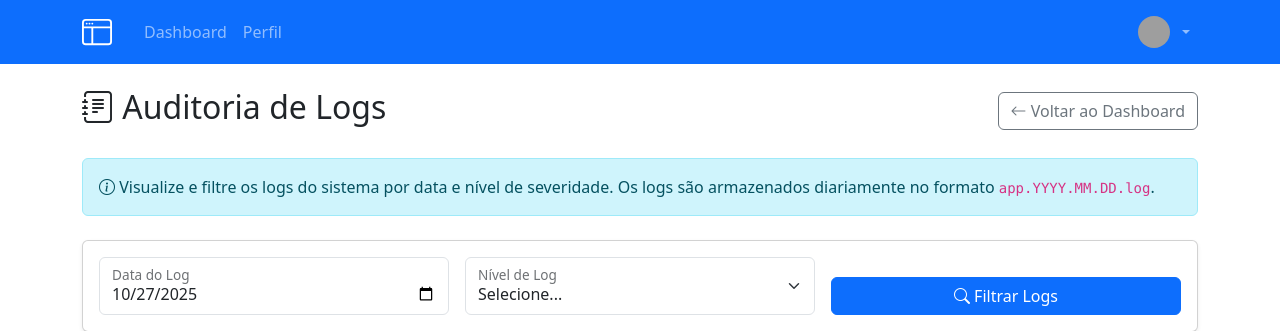
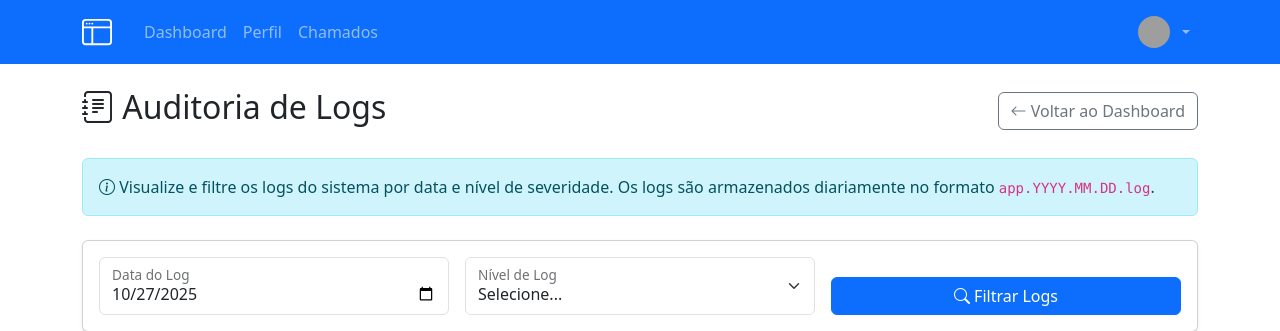
Before and after one commit to rudnazareth-hub/PetLar, a Python web app: template templates/admin/auditoria.html in a window 1280 px wide. Shown: the top 331 px of the page. Run offline with Jinja, Linux system fonts and the light colour scheme; the template is opened without the code that fills it, so the values that code supplies are empty; grey boxes are pictures that could not be loaded.

Commit message:
feat: add Chamados menu item to navigation bar
Adiciona link de Chamados no menu de navegação do base_privada.html.
- Para administradores: menu "Chamados" aponta para /admin/chamados/listar
- Para usuários comuns: menu "Chamados" aponta para /chamados/listar
- Destaque visual quando a rota está ativa
- Posicionamento adequado no menu (após Perfil para users, após Backup para admins)

🤖 Generated with [Claude Code](https://claude.com/claude-code)

Co-Authored-By: Claude <noreply@anthropic.com>

```diff
--- a/templates/base_privada.html
+++ b/templates/base_privada.html
@@ -44,6 +44,10 @@
                     </li>
                     {% if request.session.get('usuario_logado')['perfil'] == 'Administrador' %}
                     <li class="nav-item">
+                        <a class="nav-link {{ 'active' if '/admin/chamados/' in request.path else '' }}"
+                            href="/admin/chamados/listar">Chamados</a>
+                    </li>
+                    <li class="nav-item">
                         <a class="nav-link {{ 'active' if '/admin/usuarios/' in request.path else '' }}"
                             href="/admin/usuarios/listar">Usuários</a>
                     </li>
@@ -58,6 +62,11 @@
                     <li class="nav-item">
                         <a class="nav-link {{ 'active' if '/admin/backups/' in request.path else '' }}"
                             href="/admin/backups/listar">Backup</a>
+                    </li>
+                    {% else %}
+                    <li class="nav-item">
+                        <a class="nav-link {{ 'active' if '/chamados/' in request.path else '' }}"
+                            href="/chamados/listar">Chamados</a>
                     </li>
                     {% endif %}
                 </ul>
```
